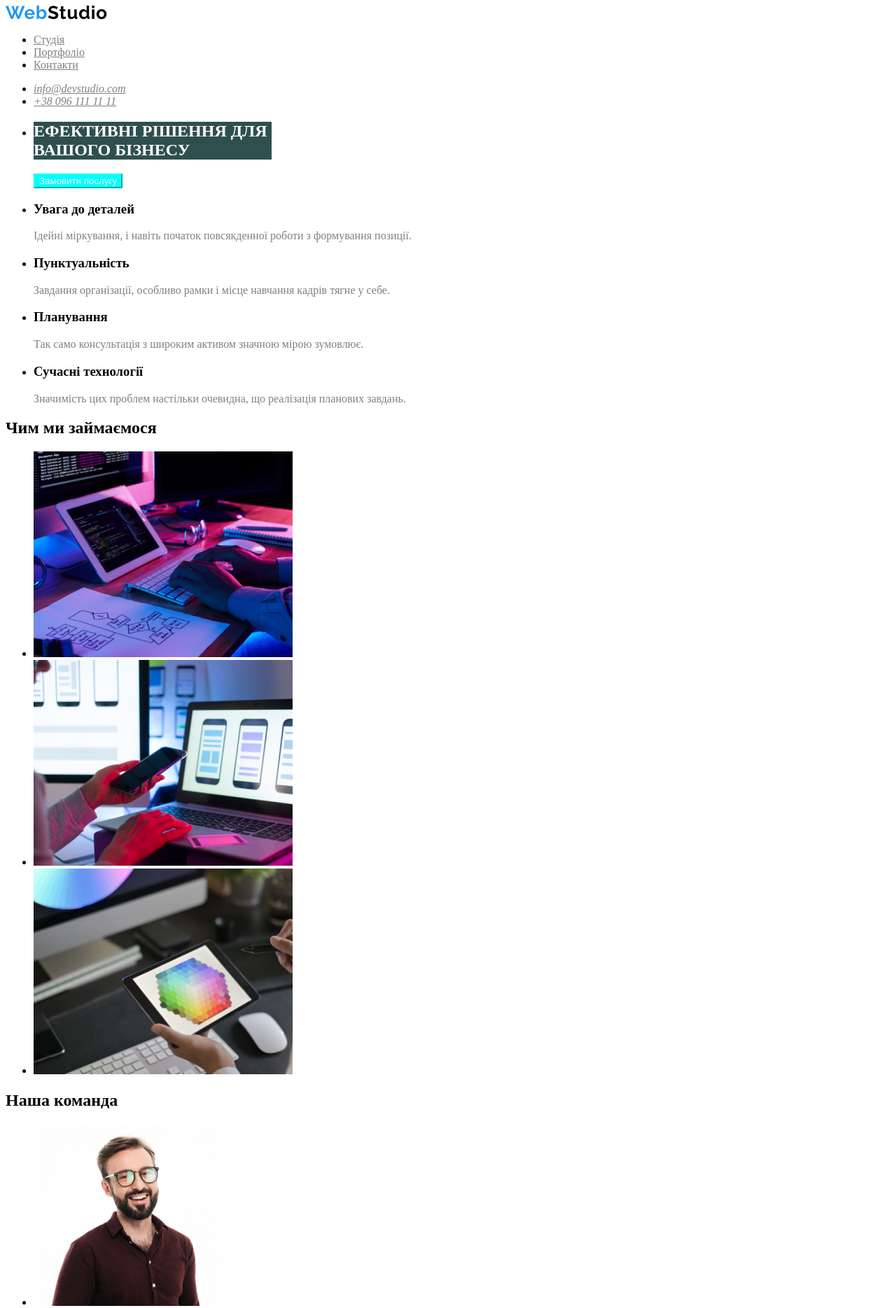
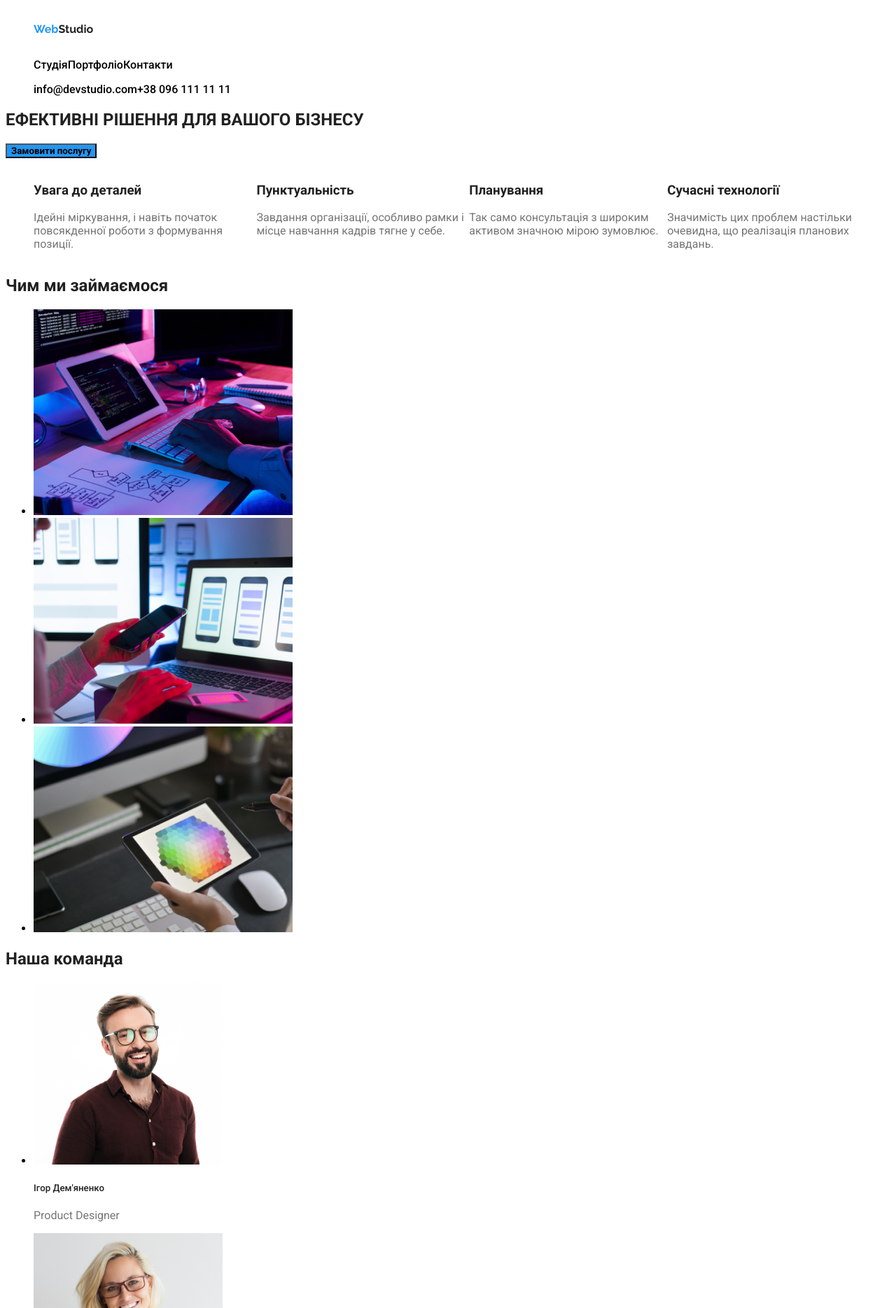
Before and after one commit to alina464/webstudio1, a plain HTML site: page index.html in a window 1280 px wide. Shown: the top 1869 px of the page at 70% size. Drawn offline with Linux system fonts and the light colour scheme; a web font is replaced by a local one.

Commit message:
third commit

```diff
--- a/index.html
+++ b/index.html
@@ -4,90 +4,94 @@
     <meta charset="UTF-8">
     <meta name="viewport" content="width=device-width, initial-scale=1.0">
     <title>Document</title>
-    <link rel="stylesheet" href="style.css" />
+    <link rel="stylesheet" href="./style.css" />
+    <link href="https://fonts.googleapis.com/css2?family=Bilbo+Swash+Caps&family=Kaushan+Script&family=Montserrat:ital,wght@0,100..900;1,100..900&family=Oswald:wght@200..700&family=Parkinsans:wght@300..800&family=Playfair+Display:ital,wght@0,400..900;1,400..900&family=Raleway:ital,wght@0,100..900;1,100..900&family=Roboto:ital,wght@0,100;0,300;0,400;0,500;0,700;0,900;1,100;1,300;1,400;1,500;1,700;1,900&family=Ubuntu:ital,wght@0,300;0,400;0,500;0,700;1,300;1,400;1,500;1,700&display=swap" rel="stylesheet">
+    <link href="https://fonts.googleapis.com/css2?family=Bilbo+Swash+Caps&family=Kaushan+Script&family=Montserrat:ital,wght@0,100..900;1,100..900&family=Oswald:wght@200..700&family=Parkinsans:wght@300..800&family=Playfair+Display:ital,wght@0,400..900;1,400..900&family=Raleway:ital,wght@0,100..900;1,100..900&family=Roboto:ital,wght@0,100;0,300;0,400;0,500;0,700;0,900;1,100;1,300;1,400;1,500;1,700;1,900&family=Ubuntu:ital,wght@0,300;0,400;0,500;0,700;1,300;1,400;1,500;1,700&display=swap" rel="stylesheet">
 </head>
 <body>
     <header>
-        <a href="#"><img src="/img/logo.png" alt="Логотип"></a>
-        <ul>
-            <li><a href="#">Студія</a></li>
-            <li><a href="#">Портфоліо</a></li>
-            <li><a href="#">Контакти</a></li>
+        <ul class="header-logo">
+            <li><p class="header-logo-text">Web</p></li>
+            <li><p class="header-logo-text-second">Studio</p></li>
         </ul>
-        <ul>
-            <li><address><a href="#">info@devstudio.com</a></address></li>
-            <li><address><a href="#">+38 096 111 11 11</a></address></li>
+        <ul class="header-nav">
+            <li><a class="header-nav-link" href="#">Студія</a></li>
+            <li><a class="header-nav-link" href="#">Портфоліо</a></li>
+            <li><a class="header-nav-link" href="#">Контакти</a></li>
+        </ul>
+        <ul class="header-contact">
+            <li><a class="header-contact-link" href="#">info@devstudio.com</a></li>
+            <li><a class="header-contact-link-second" href="#">+38 096 111 11 11</a></li>
         </ul>
     </header>
     <main>
-        <section>
-            <ul>
-                <li>
-                    <h1>ЕФЕКТИВНІ РІШЕННЯ ДЛЯ ВАШОГО БІЗНЕСУ</h1>
-                    <button>Замовити послугу</button>
+        <section class="main-banner">
+            <h1 class="main-banner-title">ЕФЕКТИВНІ РІШЕННЯ ДЛЯ ВАШОГО БІЗНЕСУ</h1>
+            <button class="main-banner-button">Замовити послугу</button>
+        </section>
+        <section class="main-services">
+            <ul class="main-services-list">
+                <li class="main-services-item">
+                    <h3 class="main-services-title">Увага до деталей</h3>
+                    <p class="main-services-description">Ідейні міркування, і навіть початок повсякденної роботи з формування позиції.</p>
+                </li>
+                <li class="main-services-item">
+                    <h3 class="main-services-title">Пунктуальність</h3>
+                    <p class="main-services-description">Завдання організації, особливо рамки і місце навчання кадрів тягне у себе.</p>
+                </li>
+                <li class="main-services-item">
+                    <h3 class="main-services-title">Планування</h3>
+                    <p class="main-services-description">Так само консультація з широким активом значною мірою зумовлює.</p>
+                </li>
+                <li class="main-services-item">
+                    <h3 class="main-services-title">Сучасні технології</h3>
+                    <p class="main-services-description">Значимість цих проблем настільки очевидна, що реалізація планових завдань.</p>
                 </li>
             </ul>
         </section>
-        <section>
-            <ul>
-                <li>
-                    <h3>Увага до деталей</h3>
-                    <p>Ідейні міркування, і навіть початок повсякденної роботи з формування позиції.</p>
-                </li>
-                <li>
-                    <h3>Пунктуальність</h3>
-                    <p>Завдання організації, особливо рамки і місце навчання кадрів тягне у себе.</p>
-                </li>
-                <li>
-                    <h3>Планування</h3>
-                    <p>Так само консультація з широким активом значною мірою зумовлює.</p>
-                </li>
-                <li>
-                    <h3>Сучасні технології</h3>
-                    <p>Значимість цих проблем настільки очевидна, що реалізація планових завдань.</p>
-                </li>
+        <section class="main-gallery">
+            <h2 class="main-gallery-title">Чим ми займаємося</h2>
+            <ul class="main-gallery-list">
+                <li class="main-gallery-item"><img class="main-gallery-image" src="./img/Programming.jpg" alt="Programming"></li>
+                <li class="main-gallery-item"><img class="main-gallery-image" src="./img/Communicating.jpg" alt="Communicating"></li>
+                <li class="main-gallery-item"><img class="main-gallery-image" src="./img/Analysis.jpg" alt="Analysis"></li>
             </ul>
         </section>
-        <section>
-            <h2>Чим ми займаємося</h2>
-            <ul>
-                <li><img src="./img/Programming.jpg" alt="Programming"></li>
-                <li><img src="./img/Communicating.jpg" alt="Communicating"></li>
-                <li><img src="./img/Analysis.jpg" alt="Analysis"></li>
-            </ul>
-        </section>
-        <section>
-            <h2>Наша команда</h2>
-            <ul>
-                <li>
-                    <img src="./img/ProductDesigner.jpg" alt="Ігор Дем'яненко - Product Designer" height="260" width="270">
-                    <h5>Ігор Дем'яненко</h5>
-                    <p>Product Designer</p>
+        <section class="team">
+            <h2 class="team-title">Наша команда</h2>
+            <ul class="team-list">
+                <li class="team-item">
+                    <img class="team-image" src="./img/ProductDesigner.jpg" alt="Ігор Дем'яненко - Product Designer" height="260" width="270">
+                    <h5 class="team-name">Ігор Дем'яненко</h5>
+                    <p class="team-role">Product Designer</p>
                 </li>
-                <li>
-                    <img src="./img/FrontendDeveloper.jpg" alt="Ольга Рєпіна - Frontend Developer" height="260" width="270">
-                    <h5>Ольга Рєпіна</h5>
-                    <p>Frontend Developer</p>
+                <li class="team-item">
+                    <img class="team-image" src="./img/FrontendDeveloper.jpg" alt="Ольга Рєпіна - Frontend Developer" height="260" width="270">
+                    <h5 class="team-name">Ольга Рєпіна</h5>
+                    <p class="team-role">Frontend Developer</p>
                 </li>
-                <li>
-                    <img src="./img/Marketing.jpg" alt="Микола Тарасов - Marketing" height="260" width="270">
-                    <h5>Микола Тарасов</h5>
-                    <p>Marketing</p>
+                <li class="team-item">
+                    <img class="team-image" src="./img/Marketing.jpg" alt="Микола Тарасов - Marketing" height="260" width="270">
+                    <h5 class="team-name">Микола Тарасов</h5>
+                    <p class="team-role">Marketing</p>
                 </li>
-                <li>
-                    <img src="./img/UIDesigner.jpg" alt="Михайло Єрмаков - UI Designer" height="260" width="270">
-                    <h5>Михайло Єрмаков</h5>
-                    <p>UI Designer</p>
+                <li class="team-item">
+                    <img class="team-image" src="./img/UIDesigner.jpg" alt="Михайло Єрмаков - UI Designer" height="260" width="270">
+                    <h5 class="team-name">Михайло Єрмаков</h5>
+                    <p class="team-role">UI Designer</p>
                 </li>
             </ul>
         </section>
     </main>
-    <footer>
-        <a href="#"><img src="/img/logo.png" alt="Логотип"></a>
-        <ul>
-            <li><address><p>м. Київ, пр-т Лесі Українки, 26</p></address></li>
-            <li><address><a href="#">info@devstudio.com</a></address></li>
-            <li><address><a href="#">+38 096 111 11 11</a></address></li>
+    <footer class="footer">
+        <ul class="footer-logo">
+            <li><p class="footer-logo-text">Web</p></li>
+            <li><p class="footer-logo-text-second">Studio</p></li>
+        </ul>
+        <ul class="footer-info">
+            <li class="footer-info-item"><p class="footer-info-text">м. Київ, пр-т Лесі Українки, 26</p></li>
+            <li class="footer-info-item"><a class="footer-info-link" href="#">info@devstudio.com</a></li>
+            <li class="footer-info-item"><a class="footer-info-link" href="#">+38 096 111 11 11</a></li>
         </ul>
     </footer>
 </body>
--- a/style.css
+++ b/style.css
@@ -1,17 +1,101 @@
+:root  {
+    --blue: rgba(33, 150, 243, 1);
+    --black:rgba(33, 33, 33, 1);
+    --gray:rgba(117, 117, 117, 1);
+}
+
+.header-logo-text {
+    color: var(--blue);
+}
+
+.header-logo-text-second {
+    color: var(--black);
+}
+
+.header-logo {
+    list-style: none;
+    display: flex;
+    font-family: Raleway;
+    font-weight: bold;
+}
+.header-nav, .header-contact {
+    list-style: none;
+    display: flex;
+}
+.header-nav-link, .header-contact-link-second, .header-contact-link {
+    font-family: Roboto;
+    text-decoration: none;
+    color: black;
+    font-weight: 500;
+}
 h1 {
-    background-color:darkslategray;
-    width: 340px;
+    font-family: Roboto;
+    font-size: 44;
+    list-style: none;
+    color:var(--black)
 }
-main button {
-    background-color:aqua ;
-    border-color: aqua;
+button {
+    font-family: Roboto;
+    font-weight: bold;
+    background-color: var(--blue);
 }
-main button, h1 {
-    color: white;
+body
+{
+    font-family: Roboto;
 }
-footer {
-    background-color:darkslategray;
+.main-services-list {
+    display: flex;
+    list-style:none;
 }
-p, a {
-    color: gray;
+.main-services-description
+{
+    color: var(--gray);
+    letter-spacing: 3%;
 }
+.main-services-title, h2 {
+    color: var(--black);
+    font-family:Roboto;
+    font-weight: bold;
+    letter-spacing: 3%;
+}
+.team-name
+{
+    color: var(--black);
+    font-family:Roboto;
+    font-size: 16;
+    letter-spacing: 3%;
+    font-weight: 500;
+}
+.team-role {
+    color: var(--gray);
+    font-weight: normal;
+    font-family: Roboto;
+    font-size: 16;
+}
+.footer-logo-text {
+    color: var(--blue);
+}
+
+.footer-logo-text-second {
+    color: var(--black);
+}
+
+.footer-logo {
+    list-style: none;
+    display: flex;
+    font-family: Raleway;
+    font-weight: bold;
+}
+.footer-info-text {
+    font-weight: normal;
+    font-family: Roboto;
+}
+.footer-info {
+    list-style: none;
+}
+.footer-info-link {
+    font-family: Roboto;
+    text-decoration: none;
+    color: var(--gray);
+    font-weight: normal;
+}
```
